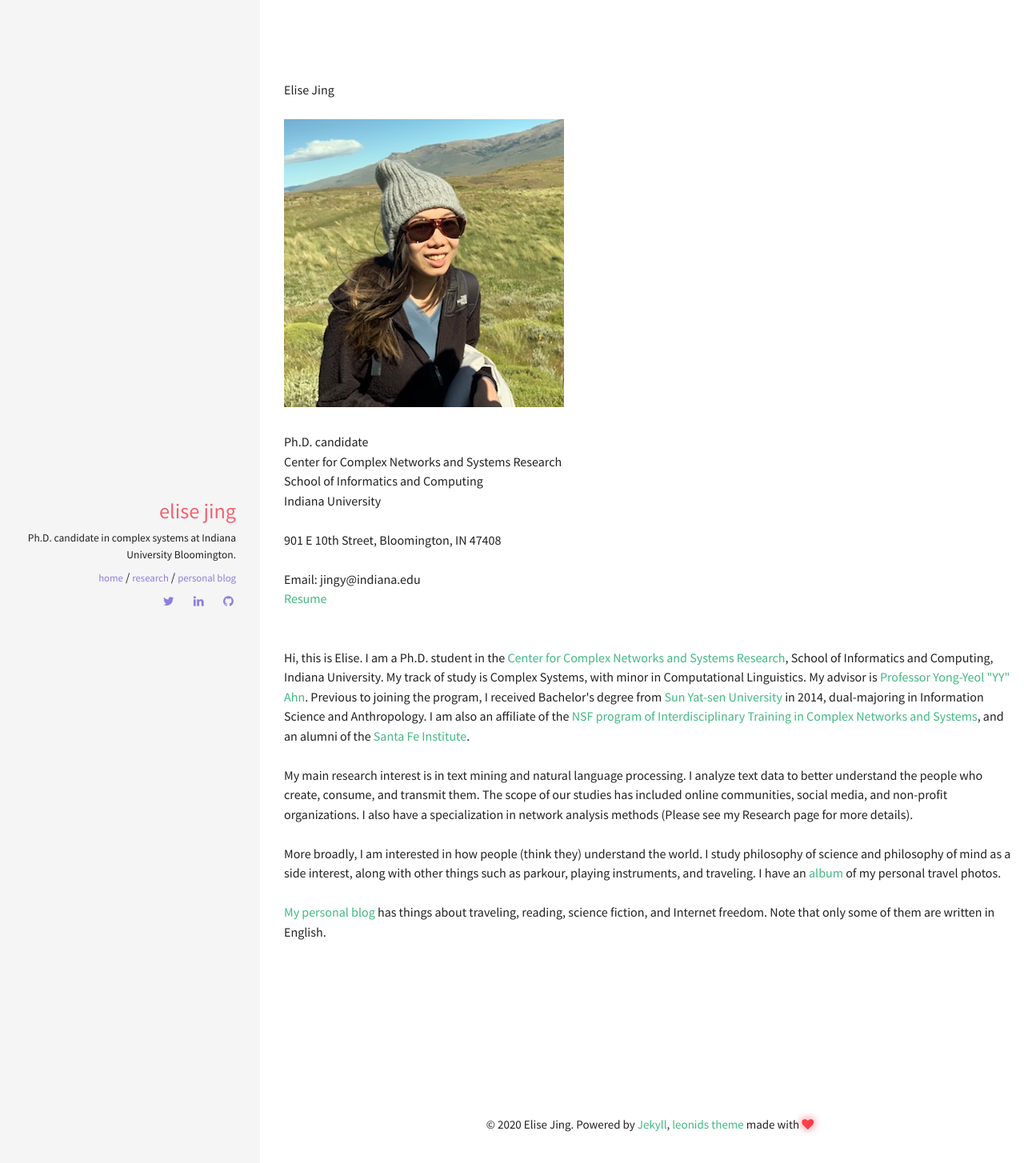
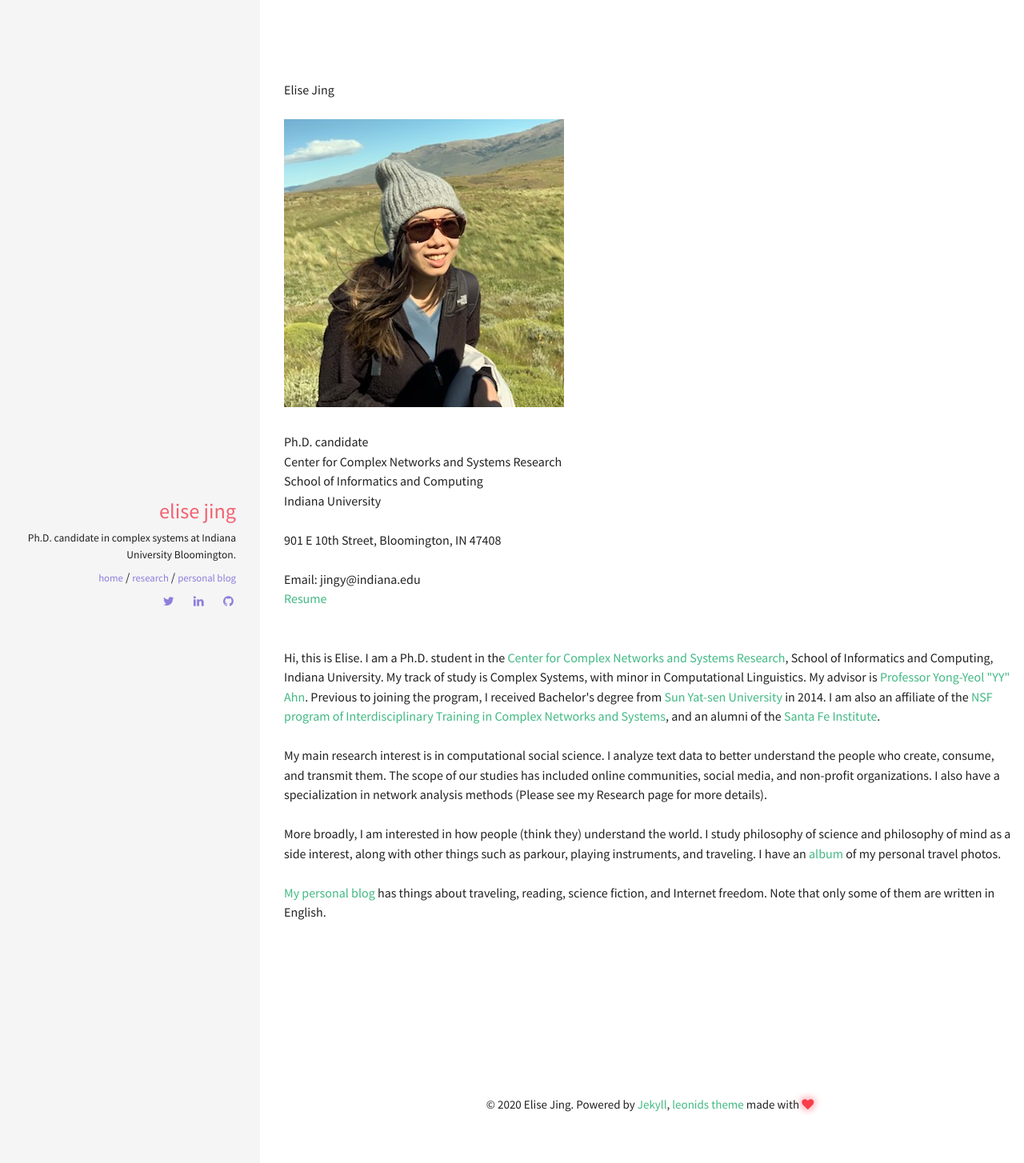
Before and after one commit to yzjing/yzjing.github.io, a Jekyll site: the page built from index.html, in a window 1280 px wide. Shown: the top 1454 px of the page at 80% size. Built offline with Jekyll 4.4.1, drawn with Linux system fonts in a browser that asks for light colours.

Commit message:
update info

```diff
--- a/archive.html
+++ b/archive.html
@@ -10,13 +10,11 @@ permalink: /archive/
 <font size="+2">Publications</font>
 <br>
 <br>
-<font size="+1">Jing, E., Dedeo, S., & Ahn, Y. (n.d.). Sameness Attract, Novelty Disturbs, but Outliers Flourish in Fanfiction Online.</font> <i>In review at ICWSM 2019</i>.
-<br>
-A preliminary manuscript can be viewed <a href="https://drive.google.com/file/d/16-mYSNAFSZkNedpSdNAB-PtF2DYuJ60B/view?usp=sharing">here</a>.
+<font size="+1">Jing, E., Dedeo, S., & Ahn, Y. (n.d.). Sameness Attract, Novelty Disturbs, but Outliers Flourish in Fanfiction Online.</font> <i><a href="https://arxiv.org/pdf/1904.07741.pdf">arXiv preprint arXiv:1904.07741</a></i>.
 <br>
 <br>
 
-<font size="+1">Park, J., Wood, I.D., Jing, E., Nematzadeh, A., Ghosh, S., Conover, M., & Ahn, Y. (2019). Global labor flow network reveals the hierarchical organization and dynamics of geo-industrial clusters in the world economy. CoRR, <a href="https://arxiv.org/abs/1902.04613">abs/1902.04613</a>.</font>
+<font size="+1">Park, J., Wood, I.D., Jing, E., Nematzadeh, A., Ghosh, S., Conover, M., & Ahn, Y. (2019). Global labor flow network reveals the hierarchical organization and dynamics of geo-industrial clusters in the world economy. <a href="https://www.nature.com/articles/s41467-019-11380-w?fbclid=IwAR35Srs8_E5XN2bE0HgY8deFXC2ZCUW0BAkAowbn6A9gGCXtQryiYLbIujc">Nature communications 10 (1), 1-10</a>.</font>
 <br>
 <br>
 <font size="+1">Ma, J., Jing, E., & Han, J. (2017). Predicting Mission Alignment and Preventing Mission Drift: How Revenue Sources Matter?. <a href="http://dx.doi.org/10.2139/ssrn.2915677">doi:/10.2139/ssrn.2915677</a></font>.
--- a/index.html
+++ b/index.html
@@ -33,11 +33,11 @@ Email: jingy@indiana.edu
 <br>
 <body style="width: 1300px">
 <br>
-Hi, this is Elise. I am a Ph.D. student in the <a href="http://cnets.indiana.edu/">Center for Complex Networks and Systems Research</a>, School of Informatics and Computing, Indiana University. My track of study is Complex Systems, with minor in Computational Linguistics. My advisor is <a href="http://yongyeol.com/">Professor Yong-Yeol "YY" Ahn</a>. Previous to joining the program, I received Bachelor's degree from <a href="http://www.sysu.edu.cn/2012/en/index.htm">Sun Yat-sen University</a> in 2014, dual-majoring in Information Science and Anthropology. I am also an affiliate of the <a href="https://cns-nrt.indiana.edu/students/affiliates/index.html">NSF program of Interdisciplinary Training in Complex Networks and Systems</a>, and an alumni of the <a href="https://www.santafe.edu/">Santa Fe Institute</a>.
+Hi, this is Elise. I am a Ph.D. student in the <a href="http://cnets.indiana.edu/">Center for Complex Networks and Systems Research</a>, School of Informatics and Computing, Indiana University. My track of study is Complex Systems, with minor in Computational Linguistics. My advisor is <a href="http://yongyeol.com/">Professor Yong-Yeol "YY" Ahn</a>. Previous to joining the program, I received Bachelor's degree from <a href="http://www.sysu.edu.cn/2012/en/index.htm">Sun Yat-sen University</a> in 2014. I am also an affiliate of the <a href="https://cns-nrt.indiana.edu/students/affiliates/index.html">NSF program of Interdisciplinary Training in Complex Networks and Systems</a>, and an alumni of the <a href="https://www.santafe.edu/">Santa Fe Institute</a>.
 
 <br>
 <br>
-My main research interest is in text mining and natural language processing. I analyze text data to better understand the people who create, consume, and transmit them. The scope of our studies has included online communities, social media, and non-profit organizations. I also have a specialization in network analysis methods (Please see my Research page for more details).
+My main research interest is in computational social science. I analyze text data to better understand the people who create, consume, and transmit them. The scope of our studies has included online communities, social media, and non-profit organizations. I also have a specialization in network analysis methods (Please see my Research page for more details).
 <br>
 <br>
 More broadly, I am interested in how people (think they) understand the world. I study philosophy of science and philosophy of mind as a side interest, along with other things such as parkour, playing instruments, and traveling. I have an <a href="https://www.flickr.com/photos/145842521@N04/albums">album</a> of my personal travel photos.
```
Also changed, not shown: 3 other files.
